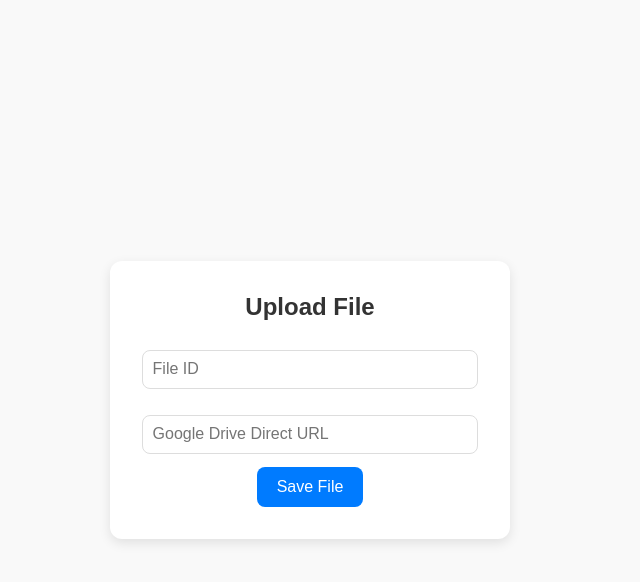
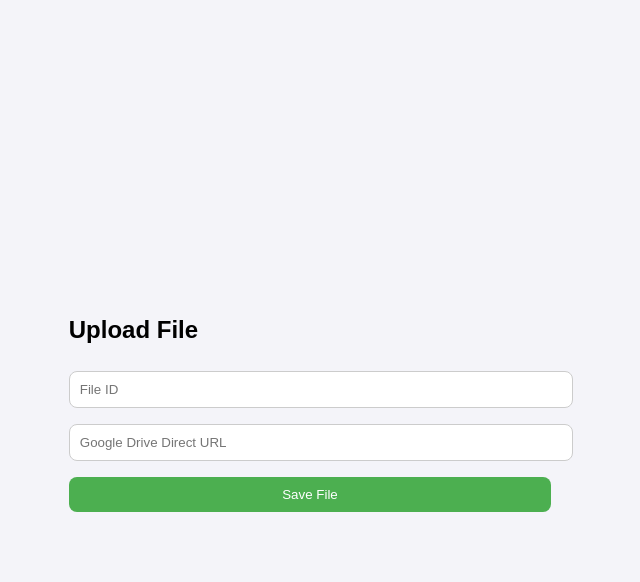
Before and after one commit to batman112001/M4, a website: page admin.html in a window 1280 px wide. Both pictures are taken after a click on the button "Login". Shown: the whole page, without its empty margins (330-970 px from the left). Drawn offline with Linux system fonts and the light colour scheme; no server answers.

Commit message:
Update style.css

```diff
--- a/style.css
+++ b/style.css
@@ -1,71 +1,36 @@
-/* Global reset */
-* {
-  margin: 0;
-  padding: 0;
-  box-sizing: border-box;
+body {
   font-family: Arial, sans-serif;
+  background: #f4f4f9;
+  display: flex;
+  align-items: center;
+  justify-content: center;
+  height: 100vh;
 }
 
-body {
-  background: #f9f9f9;
-  color: #333;
-  display: flex;
-  justify-content: center;
-  align-items: center;
-  min-height: 100vh;
-}
-
-#upload-container,
-#download-container {
-  background: #fff;
-  padding: 2rem;
+.container {
+  background: white;
+  padding: 20px 30px;
   border-radius: 12px;
-  box-shadow: 0 4px 12px rgba(0,0,0,0.1);
-  width: 100%;
-  max-width: 400px;
+  box-shadow: 0px 3px 8px rgba(0,0,0,0.2);
+  width: 400px;
   text-align: center;
 }
 
-h2 {
-  margin-bottom: 1rem;
-  font-size: 1.5rem;
-}
-
-input[type="text"], input[type="password"] {
+input, button {
   width: 100%;
-  padding: 0.6rem;
-  margin: 0.8rem 0;
-  border: 1px solid #ddd;
+  padding: 10px;
+  margin: 8px 0;
   border-radius: 8px;
-  font-size: 1rem;
+  border: 1px solid #ccc;
 }
 
 button {
-  display: inline-block;
-  padding: 0.7rem 1.2rem;
-  background: #007bff;
-  color: #fff;
+  background: #4CAF50;
+  color: white;
   border: none;
-  border-radius: 8px;
   cursor: pointer;
-  font-size: 1rem;
-  transition: background 0.2s ease-in-out;
 }
 
 button:hover {
-  background: #0056b3;
+  background: #45a049;
 }
-
-a.download-button {
-  display: inline-block;
-  text-decoration: none;
-  padding: 0.7rem 1.2rem;
-  background: #28a745;
-  color: white;
-  border-radius: 8px;
-  font-size: 1rem;
-}
-
-a.download-button:hover {
-  background: #218838;
-}
```
